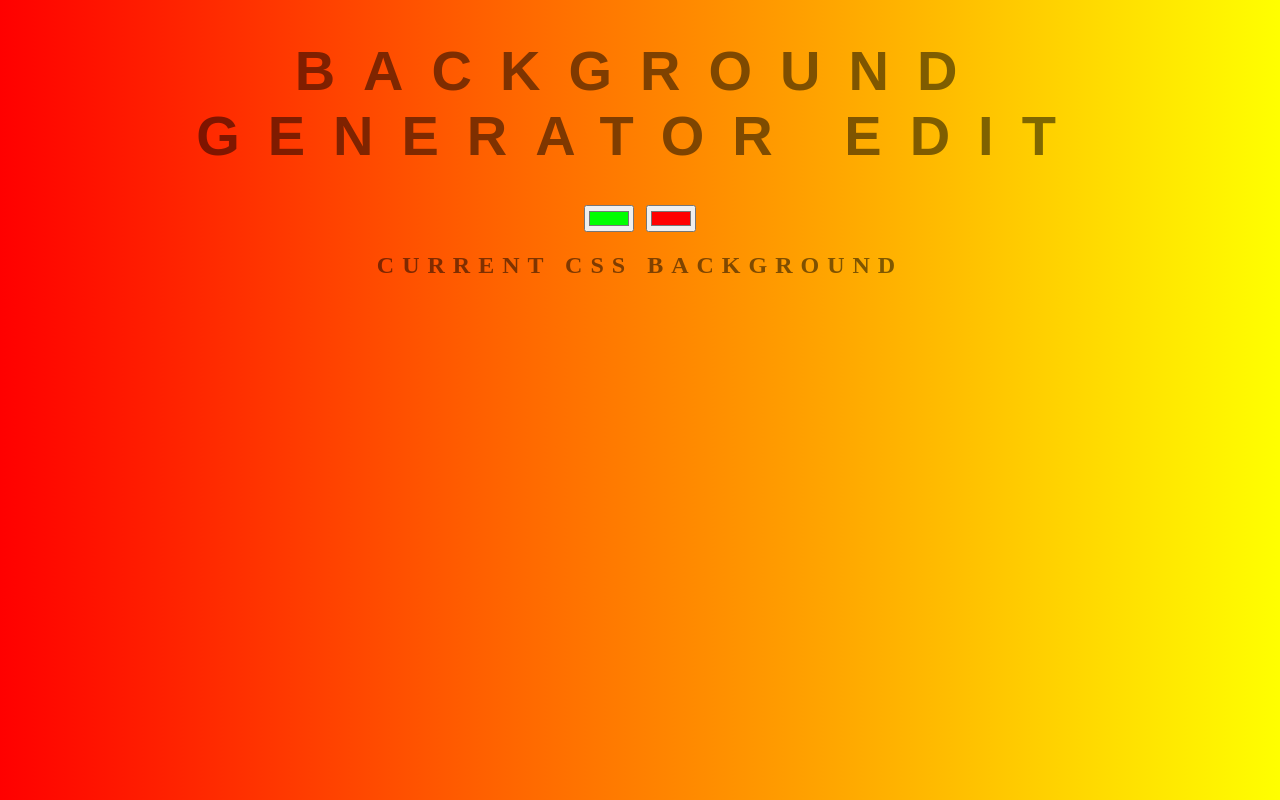
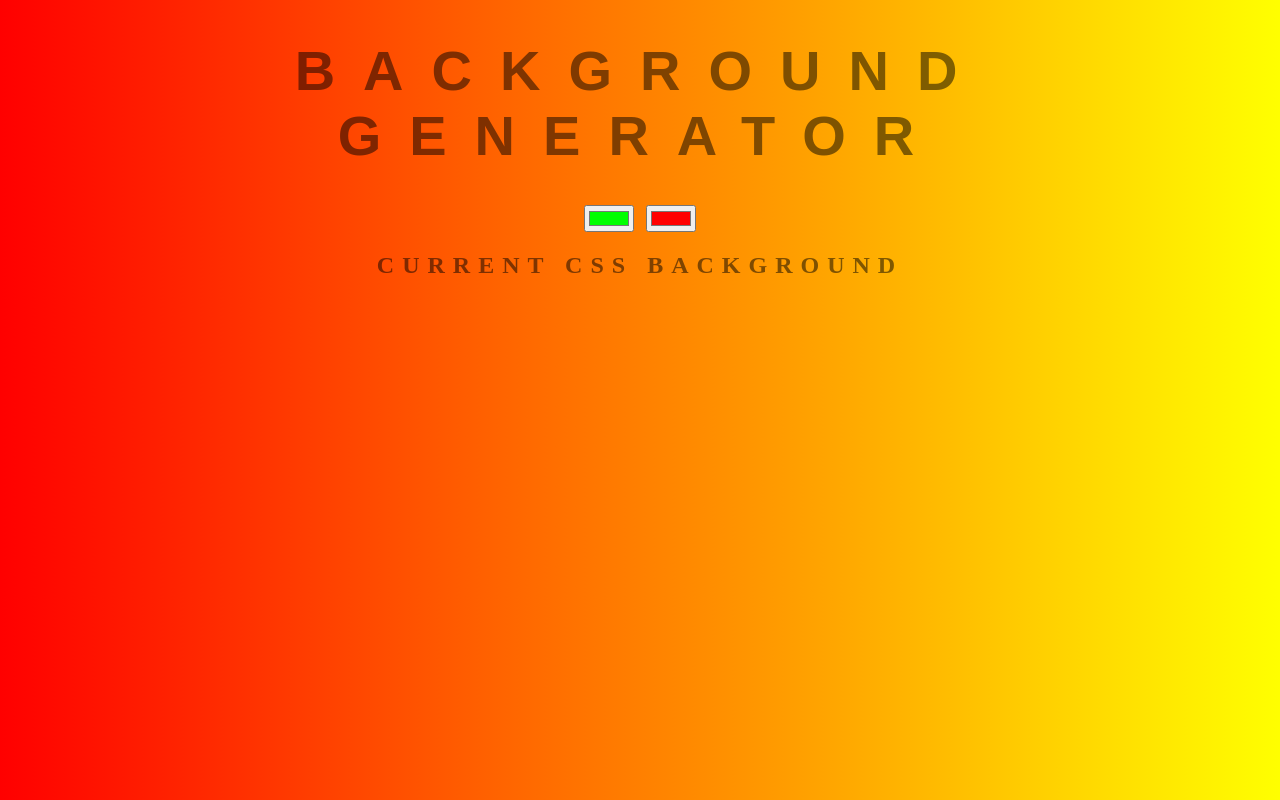
Before and after one commit to mikeBsh/example, a website: page index.html in a window 1280 px wide. Drawn offline with Linux system fonts and the light colour scheme.

Commit message:
Npm init

```diff
--- a/index.html
+++ b/index.html
@@ -6,7 +6,7 @@
 </head>
 <body id="gradient">
 
-	<h1>Background generator Edit</h1>
+	<h1>Background generator</h1>
 	<input class = "color1" type="color" name="color1" value="#00ff00">
 	<input class = "color2" type="color" name="color2" value="#ff0000">
 	<h2>Current Css Background</h2>
```
Also changed, not shown: package.json (added, +22 -0 lines), 2 other files.
